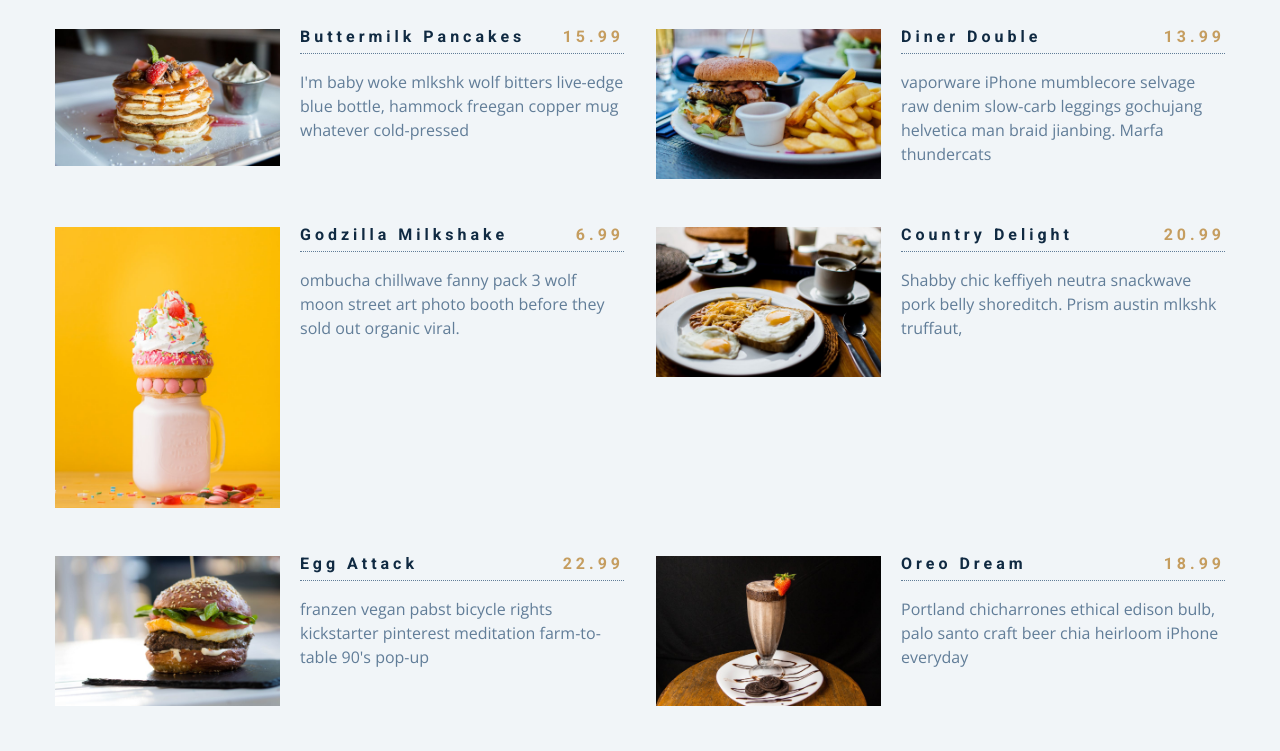
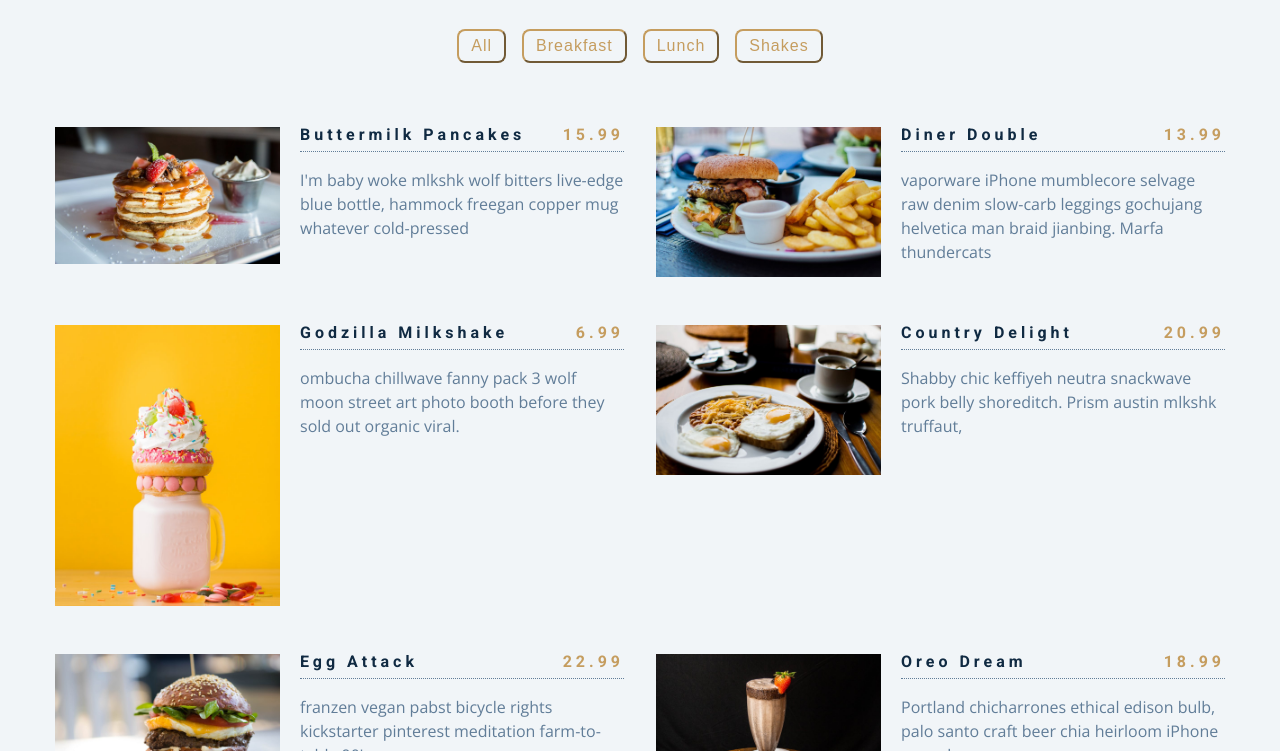
Before and after one commit to scampcoder/Menu, a plain HTML site: page frontend/index.html in a window 1280 px wide. Shown: the part 139-890 px from the top of the page. Drawn offline with nearby package versions, Linux system fonts and the light colour scheme.

Commit message:
Add filter btns on index pg

```diff
--- a/frontend/index.html
+++ b/frontend/index.html
@@ -20,6 +20,12 @@
             <div class="underline"></div>
         </div>
         <!-- filter buttons -->
+        <div class="btn-container">
+            <button class="filter-btn" type="button">All</button>
+            <button class="filter-btn" type="button">Breakfast</button>
+            <button class="filter-btn" type="button">Lunch</button>
+            <button class="filter-btn" type="button">Shakes</button>
+        </div>
         <!-- menu items -->
         <div class="section-center">
             <!-- single item -->
```
